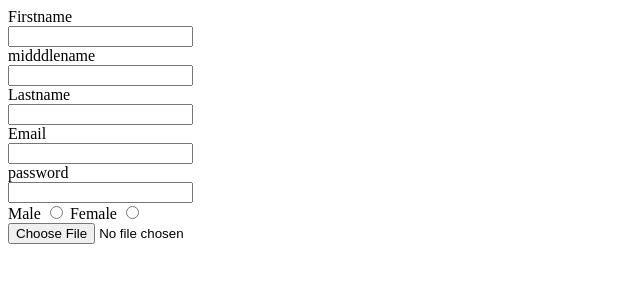
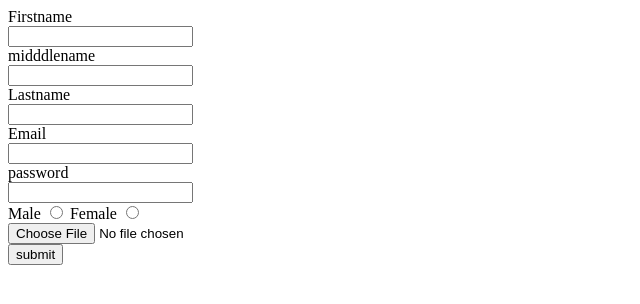
Before and after one commit to MSK4477/nteify, a plain HTML site: page index.html in a window 1280 px wide. Shown: the whole page, without its empty margins (0-640 px from the left). Drawn offline with Linux system fonts and the light colour scheme.

Commit message:
Update index.html

```diff
--- a/index.html
+++ b/index.html
@@ -21,7 +21,8 @@
  <input type="radio" name="gender" id="male">
  <label for="female">Female</label>
  <input type="radio" name="gender" id="female"><br>
- <input type="file"id='file'>
+ <input type="file"id='file'><br>
+    <input type="submit"value="submit">
 
 </body>
 </html>
```
